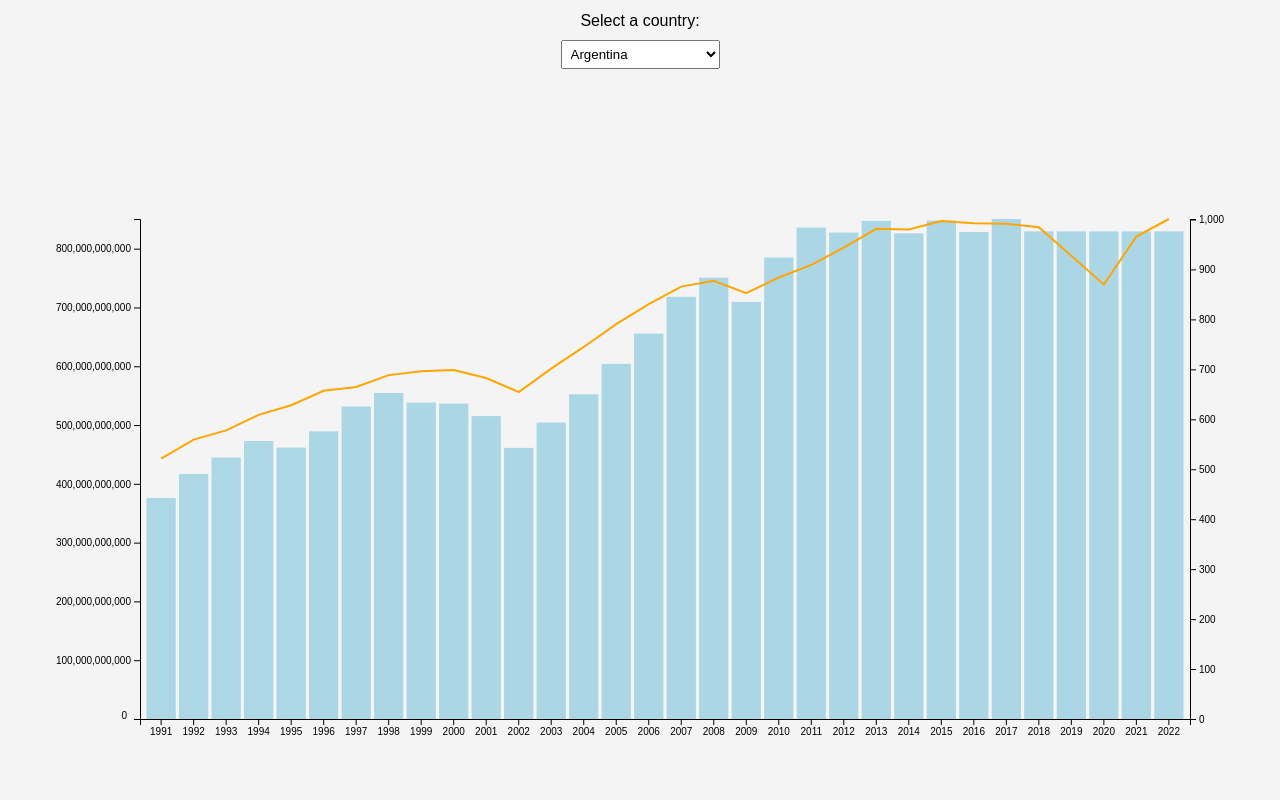
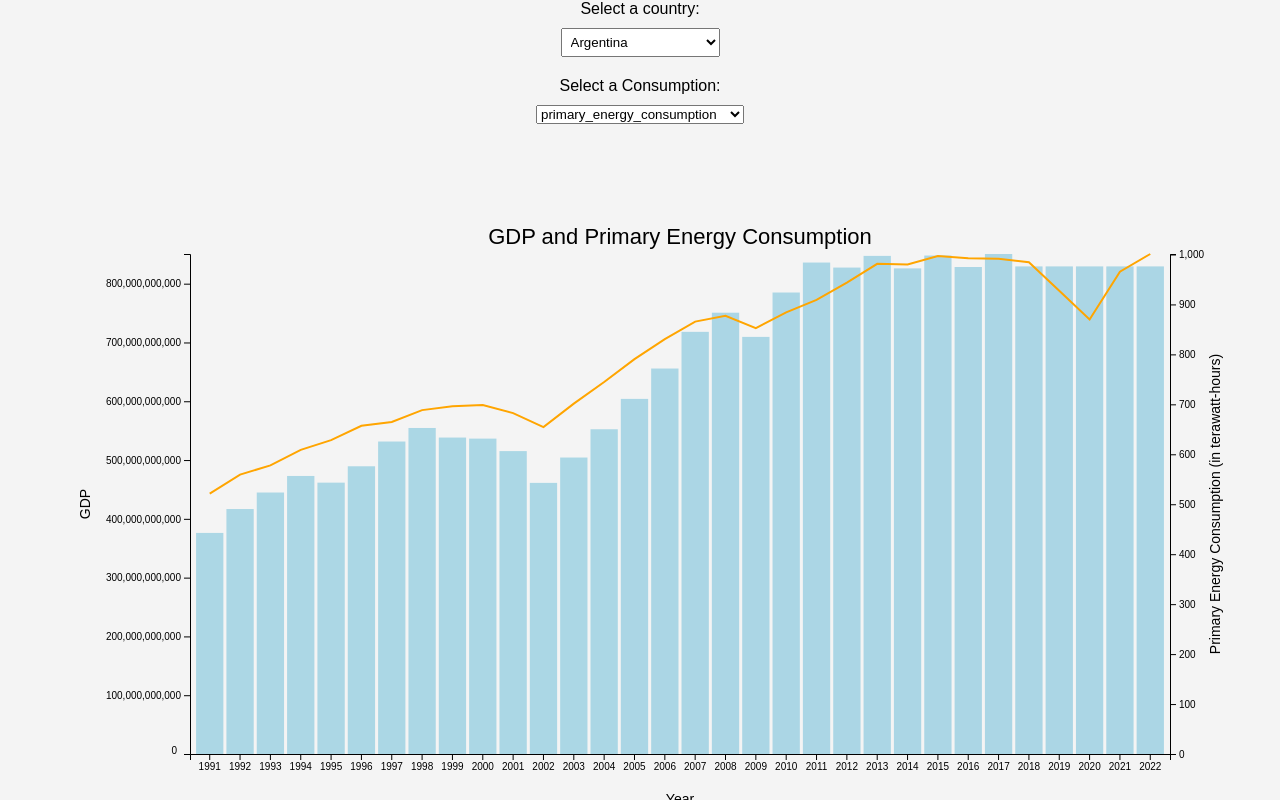
Before and after one commit to Pradyothsp/dv-world-energy-consumption, a plain HTML site: page pareto.html in a window 1280 px wide. Drawn offline with nearby package versions, Linux system fonts and the light colour scheme.

Commit message:
pareto chart: Inc. energy consumption filter

```diff
--- a/pareto.html
+++ b/pareto.html
@@ -15,6 +15,9 @@
     <label for="countrySelect">Select a country:</label>
     <select id="countrySelect"></select>
 
+    <label for="countrySelect">Select a Consumption:</label>
+    <select id="consumptionSelect"></select>
+
     <!-- Wrap the chart in a container div -->
     <div id="chart-container">
         <script src="pareto.js"></script>
--- a/pareto.js
+++ b/pareto.js
@@ -13,6 +13,23 @@ d3.json("data/world_clean_dataset.json").then(function (data) {
     // After populating the select element with country options
     console.log("Dropdown Options:", countries);
 
+    // Get unique consumption types
+    const consumptionSelect = [
+        "primary_energy_consumption",
+        "coal_cons_per_capita",
+        "gas_energy_per_capita",
+        "hydro_elec_per_capita",
+        "low_carbon_energy_per_capita",
+        "oil_energy_per_capita",
+        "renewables_energy_per_capita",
+        "renewables_consumption",
+        "fossil_fuel_consumption"
+    ];
+
+    // After populating the consumption type select element
+    console.log("Consumption Type Options:", consumptionSelect);
+
+
     // Populate the select element with country options
     const select = d3.select("#countrySelect")
         .selectAll("option")
@@ -21,8 +38,16 @@ d3.json("data/world_clean_dataset.json").then(function (data) {
         .append("option")
         .text(d => d);
 
+    // Populate the consumption type select element
+    const consumptionSelectElement = d3.select("#consumptionSelect")
+        .selectAll("option")
+        .data(consumptionSelect)
+        .enter()
+        .append("option")
+        .text(d => d);
+
     // Set up the chart dimensions
-    const margin = { top: 30, right: 50, bottom: 70, left: 100 };
+    const margin = { top: 30, right: 70, bottom: 70, left: 150 };
     const width = 1200 - margin.left - margin.right;
     const height = 600 - margin.top - margin.bottom;
 
@@ -82,8 +107,8 @@ d3.json("data/world_clean_dataset.json").then(function (data) {
         .attr("class", "axis-right"); // Add a class for styling
 
     // Function to update the chart based on the selected country
-    function updateChart(selectedCountry) {
-        console.log("Updating chart for:", selectedCountry);
+    function updateChart(selectedCountry, selectedType) {
+        console.log("Updating chart for:", selectedCountry, "with consumption type:", selectedType);
 
         const filteredData = data.filter(d => d.country === selectedCountry);
 
@@ -92,7 +117,8 @@ d3.json("data/world_clean_dataset.json").then(function (data) {
         // Update x and y scales for the filtered data
         xScale.domain(filteredData.map(d => d.year));
         yScaleGDP.domain([0, d3.max(filteredData, d => d.gdp)]);
-        yScaleEnergy.domain([0, d3.max(filteredData, d => d.primary_energy_consumption)]);
+        // yScaleEnergy.domain([0, d3.max(filteredData, d => d.primary_energy_consumption)]);
+        yScaleEnergy.domain([0, d3.max(filteredData, d => +d[selectedType])]);
 
         console.log("X Scale Domain:", xScale.domain());
         console.log("Y Scale GDP Domain:", yScaleGDP.domain());
@@ -162,7 +188,7 @@ d3.json("data/world_clean_dataset.json").then(function (data) {
         // Draw line for primary_energy_consumption with color grading
         const line = d3.line()
             .x(d => xScale(d.year) + xScale.bandwidth() / 2)
-            .y(d => yScaleEnergy(d.primary_energy_consumption));
+            .y(d => yScaleEnergy(+d[selectedType]));
 
         svg.append("path")
             .data([filteredData])
@@ -175,16 +201,58 @@ d3.json("data/world_clean_dataset.json").then(function (data) {
     }
 
     // Initial update with the first country in the list
-    updateChart(countries[0]);
+    updateChart(countries[0], consumptionSelect[0]);
 
-    // Add event listener to update the chart when the user selects a different country
+    // Add event listeners to update the chart when the user selects a different country or consumption type
     d3.select("#countrySelect").on("change", function () {
         const selectedCountry = d3.select(this).property("value");
-        updateChart(selectedCountry);
+        const selectedType = d3.select("#consumptionSelect").property("value");
+        updateChart(selectedCountry, selectedType);
     });
+
+    d3.select("#consumptionSelect").on("change", function () {
+        const selectedType = d3.select(this).property("value");
+        const selectedCountry = d3.select("#countrySelect").property("value");
+        updateChart(selectedCountry, selectedType);
+    });
+
 
     // Create a tooltip div
     const tooltip = d3.select("body").append("div")
         .attr("class", "tooltip")
         .style("opacity", 0);
+
+    // Add a title to the chart
+    svg.append("text")
+        .attr("x", width / 2)
+        .attr("y", -10)
+        .attr("text-anchor", "middle")
+        .style("font-size", "22px")
+        .text("GDP and Primary Energy Consumption");
+
+    // Add x axis label
+    svg.append("text")
+        .attr("x", width / 2)
+        .attr("y", height + 50)
+        .attr("text-anchor", "middle")
+        .style("font-size", "14px")
+        .text("Year");
+
+    // Add y axis label for GDP (left)
+    svg.append("text")
+        .attr("transform", "rotate(-90)")
+        .attr("x", -height / 2)
+        .attr("y", -100)
+        .attr("text-anchor", "middle")
+        .style("font-size", "14px")
+        .text("GDP");
+
+    // Add y axis label for primary_energy_consumption (right)
+    svg.append("text")
+        .attr("transform", "rotate(-90)")
+        .attr("x", -height / 2)
+        .attr("y", width + 50)
+        .attr("text-anchor", "middle")
+        .style("font-size", "14px")
+        .text("Primary Energy Consumption (in terawatt-hours)");
 });
```
